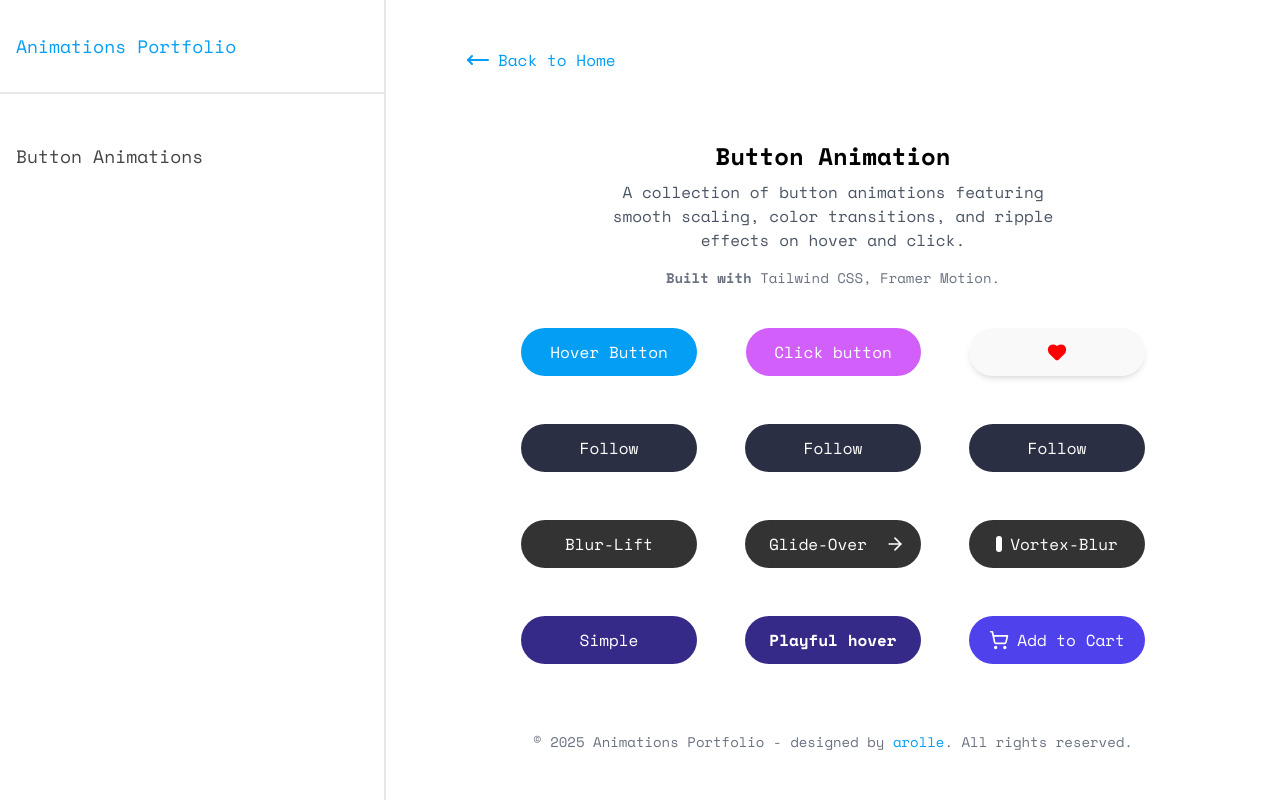
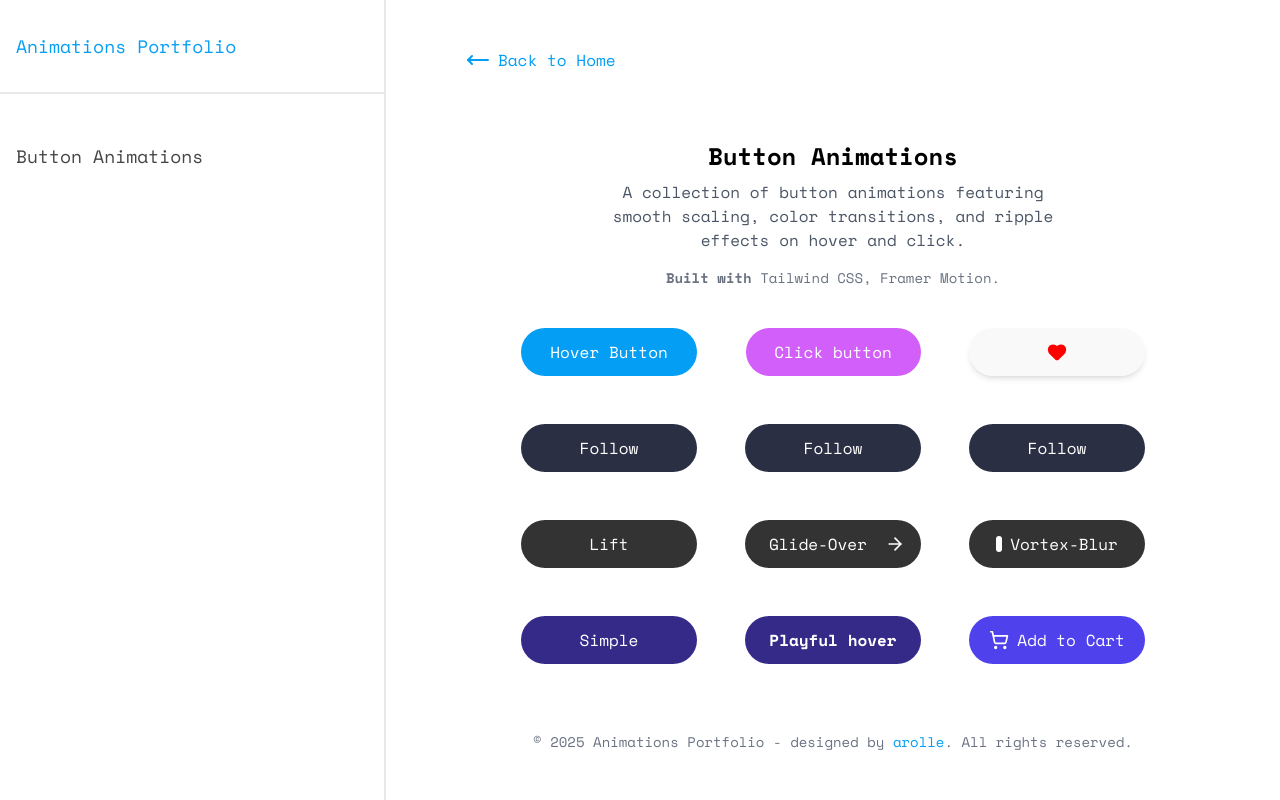
Before and after one commit to arolle11/animations-portfolio, a React (Vite) app: page /animation/ButtonAnimation in a window 1280 px wide. Built offline with nearby package versions, Linux system fonts and the light colour scheme; a web font is replaced by a local one.

Commit message:
correct errors on build

```diff
--- a/src/components/animations/ButtonAnimation.tsx
+++ b/src/components/animations/ButtonAnimation.tsx
@@ -11,6 +11,9 @@ import { useState } from "react";
 import facebook from "../../assets/images/facebook.png";
 import pinterest from "../../assets/images/pinterest.png";
 import twitter from "../../assets/images/twitter.png";
+
+type SocialPlatform = "twitter" | "facebook" | "pinterest";
+
 const ButtonAnimation = () => {
   const [isHovered, setIsHovered] = useState(false);
   const [isHovered2, setIsHovered2] = useState(false);
@@ -23,7 +26,7 @@ const ButtonAnimation = () => {
   const [showIcon, setShowIcon] = useState(false);
   const [showSocial, setShowSocial] = useState(false);
   const [showIcons, setShowIcons] = useState(false);
-  const [selected, setSelected] = useState(null);
+  const [selected, setSelected] = useState<SocialPlatform | null>(null);
   const controls = useAnimation();
   const [iconPos, setIconPos] = useState({ x: 0 });
   const [isClicked2, setIsClicked2] = useState(false);
@@ -64,28 +67,33 @@ const ButtonAnimation = () => {
     },
   };
 
-  const socialColors = {
+  const socialColors: Record<SocialPlatform, string> = {
     twitter: "#189cf1",
     facebook: "#0792f4",
     pinterest: "#be0519",
   };
-
-  const handleSelect = (platform, e) => {
-    const buttonRect = e.currentTarget.parentElement.getBoundingClientRect();
-    const iconRect = e.currentTarget.getBoundingClientRect();
-    const offsetX =
-      iconRect.left +
-      iconRect.width / 2 -
-      (buttonRect.left + buttonRect.width / 2);
-    setIconPos({ x: offsetX });
-    setSelected(platform);
-  };
-
-  const iconList = [
+  const iconList: { name: SocialPlatform; src: string }[] = [
     { name: "twitter", src: twitter },
     { name: "facebook", src: facebook },
     { name: "pinterest", src: pinterest },
   ];
+
+  const handleSelect = (
+    platform: SocialPlatform,
+    e: React.MouseEvent<HTMLDivElement>
+  ) => {
+    const buttonRect = e.currentTarget.parentElement?.getBoundingClientRect();
+    const iconRect = e.currentTarget.getBoundingClientRect();
+
+    if (buttonRect) {
+      const offsetX =
+        iconRect.left +
+        iconRect.width / 2 -
+        (buttonRect.left + buttonRect.width / 2);
+      setIconPos({ x: offsetX });
+      setSelected(platform);
+    }
+  };
 
   const otherContainerVariants = {
     visible: {
@@ -392,10 +400,10 @@ const ButtonAnimation = () => {
           transition={{ duration: 0.4, ease: "easeInOut" }}
           className="absolute"
         >
-          Blur-Lift
+          Lift
         </motion.span>
 
-        {/* Texte Call 🤙🏼 */}
+        {/* Texte Call */}
         <motion.span
           initial={false}
           animate={{
--- a/src/pages/AnimationPage.tsx
+++ b/src/pages/AnimationPage.tsx
@@ -1,13 +1,27 @@
 import { MoveLeft } from "lucide-react";
+import type { JSX } from "react";
 import { Link, useParams } from "react-router-dom";
 import ButtonAnimation from "../components/animations/ButtonAnimation";
 import HamburgerMenus from "../components/animations/HamburgerMenus";
+
+type AnimationType = {
+  component: JSX.Element;
+  title: string;
+  description: string;
+  tech: string;
+};
+
+type AnimationsType = {
+  [key: string]: AnimationType;
+};
+
 const AnimationPage = () => {
   const { name } = useParams();
-  const animations = {
+
+  const animations: AnimationsType = {
     ButtonAnimation: {
       component: <ButtonAnimation />,
-      title: "Button Animation",
+      title: "Button Animations",
       description:
         "A collection of button animations featuring smooth scaling, color transitions, and ripple effects on hover and click.",
       tech: "Tailwind CSS, Framer Motion",
@@ -16,11 +30,27 @@ const AnimationPage = () => {
       component: <HamburgerMenus />,
       title: "Hamburger Menu",
       description:
-        "creative hamburger menus animation that transforms into a close icon with smooth transitions.",
+        "Creative hamburger menus animation that transforms into a close icon with smooth transitions.",
       tech: "Tailwind CSS, Framer Motion",
     },
   };
-  const animation = animations[name];
+
+  const animation = name ? animations[name] : undefined;
+
+  if (!animation) {
+    return (
+      <div className="h-screen flex flex-col bg-white p-4 max-md:p-2 overflow-y-auto">
+        <div className="self-start mb-4 pt-8 pl-16">
+          <Link to="/" className="text-primary flex items-center gap-2">
+            <MoveLeft /> Back to Home
+          </Link>
+        </div>
+        <div className="flex-1 flex items-center justify-center">
+          <p className="text-gray-600">Animation not found</p>
+        </div>
+      </div>
+    );
+  }
 
   return (
     <div className="h-screen flex flex-col bg-white p-4 max-md:p-2 overflow-y-auto">
@@ -31,7 +61,7 @@ const AnimationPage = () => {
       </div>
 
       <div className="flex-1 flex flex-col items-center justify-center p-4">
-        <h1 className="text-2xl font-bold mb-2">{animation?.title}</h1>
+        <h1 className="text-2xl font-bold mb-2">{animation.title}</h1>
         <p className="text-center max-w-md text-gray-600 mb-4">
           {animation.description}
         </p>
@@ -56,4 +86,5 @@ const AnimationPage = () => {
     </div>
   );
 };
+
 export default AnimationPage;
```
Also changed, not shown: src/components/animations/AnimationCard.tsx (+6 -1 lines).
